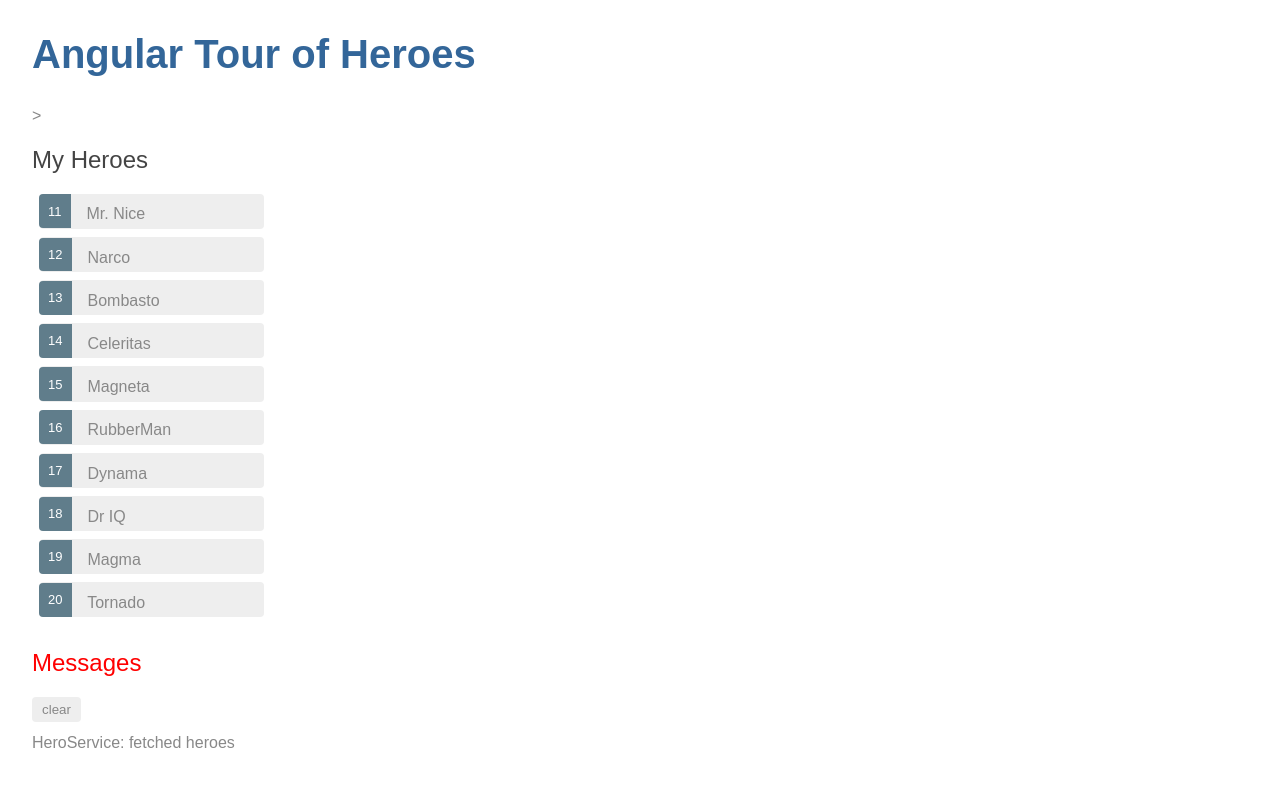
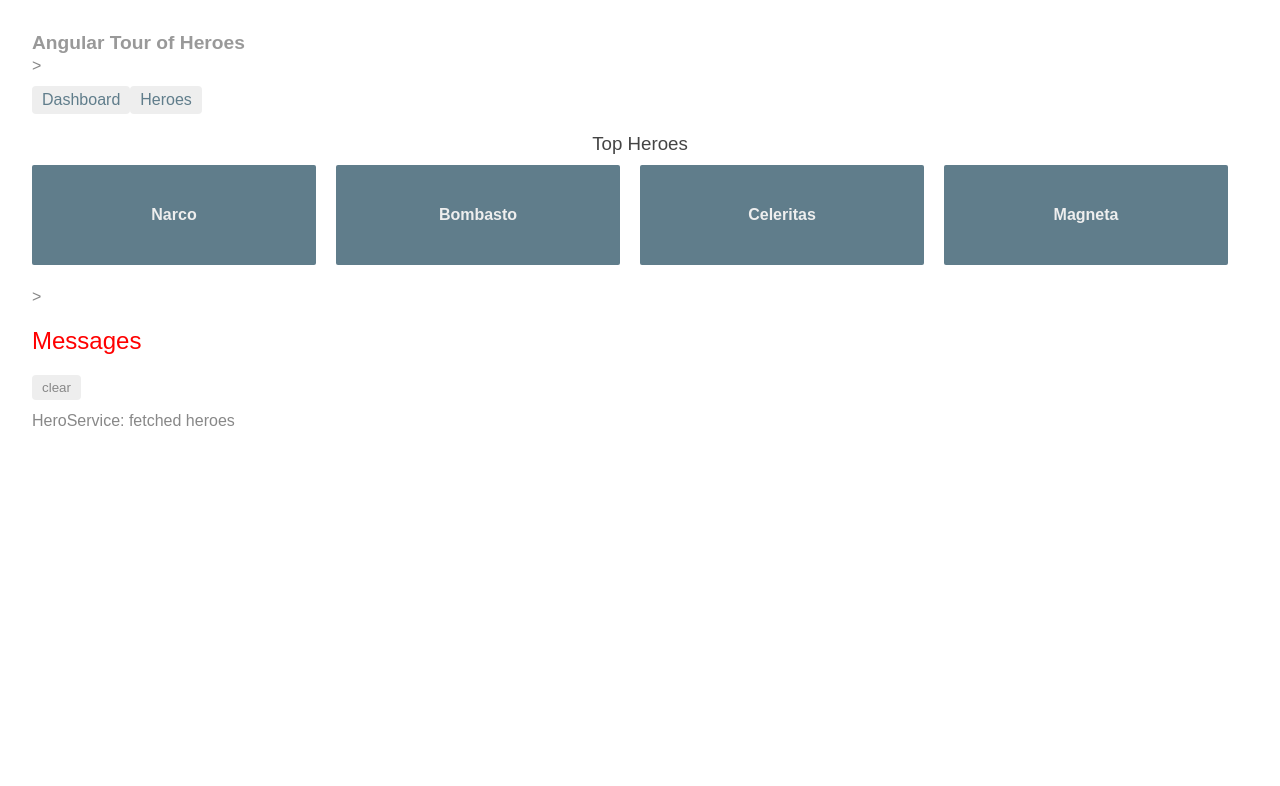
Before and after one commit to AvoHagopian/angular-tour-of-heroes, an Angular app: page /dashboard in a window 1280 px wide. Shown: the top 786 px of the page. Built offline with nearby package versions, Linux system fonts and the light colour scheme.

Commit message:
Added root route, CSS files, and more routes

```diff
--- a/src/app/app.component.css
+++ b/src/app/app.component.css
@@ -0,0 +1,29 @@
+/* AppComponent's private CSS styles */
+h1 {
+  font-size: 1.2em;
+  color: #999;
+  margin-bottom: 0;
+}
+h2 {
+  font-size: 2em;
+  margin-top: 0;
+  padding-top: 0;
+}
+nav a {
+  padding: 5px 10px;
+  text-decoration: none;
+  margin-top: 10px;
+  display: inline-block;
+  background-color: #eee;
+  border-radius: 4px;
+}
+nav a:visited, a:link {
+  color: #607d8b;
+}
+nav a:hover {
+  color: #039be5;
+  background-color: #cfd8dc;
+}
+nav a.active {
+  color: #039be5;
+}
--- a/src/app/app.component.html
+++ b/src/app/app.component.html
@@ -1,3 +1,13 @@
 <h1>Angular Tour of Heroes</h1>>
-<app-heroes></app-heroes>
+<nav>
+  <a routerLink = "/dashboard">Dashboard</a>
+  <a routerLink = "/heroes">Heroes</a>
+  <a *ngFor="let hero of heroes" class="col-1-4"
+    routerLink="/detail/{{hero.id}}">
+  <div class="module hero">
+    <h4>{{hero.name}}</h4>
+  </div>
+</a>
+</nav>
+<router-outlet></router-outlet>>
 <app-messages></app-messages>
--- a/src/app/app.module.ts
+++ b/src/app/app.module.ts
@@ -7,13 +7,15 @@
 import { HeroesComponent } from './heroes/heroes.component';
 import { HeroDetailComponent } from './hero-detail/hero-detail.component';
 import { MessagesComponent } from './messages/messages.component';
+import { DashboardComponent } from './dashboard/dashboard.component';
 
 @NgModule({
   declarations: [
     AppComponent,
     HeroesComponent,
     HeroDetailComponent,
-    MessagesComponent
+    MessagesComponent,
+    DashboardComponent
   ],
   imports: [
     BrowserModule,
--- /dev/null
+++ b/src/app/dashboard/dashboard.component.css
@@ -0,0 +1,62 @@
+/* DashboardComponent's private CSS styles */
+[class*='col-'] {
+  float: left;
+  padding-right: 20px;
+  padding-bottom: 20px;
+}
+[class*='col-']:last-of-type {
+  padding-right: 0;
+}
+a {
+  text-decoration: none;
+}
+*, *:after, *:before {
+  -webkit-box-sizing: border-box;
+  -moz-box-sizing: border-box;
+  box-sizing: border-box;
+}
+h3 {
+  text-align: center; margin-bottom: 0;
+}
+h4 {
+  position: relative;
+}
+.grid {
+  margin: 0;
+}
+.col-1-4 {
+  width: 25%;
+}
+.module {
+  padding: 20px;
+  text-align: center;
+  color: #eee;
+  max-height: 120px;
+  min-width: 120px;
+  background-color: #607d8b;
+  border-radius: 2px;
+}
+.module:hover {
+  background-color: #eee;
+  cursor: pointer;
+  color: #607d8b;
+}
+.grid-pad {
+  padding: 10px 0;
+}
+.grid-pad > [class*='col-']:last-of-type {
+  padding-right: 20px;
+}
+@media (max-width: 600px) {
+  .module {
+    font-size: 10px;
+    max-height: 75px; }
+}
+@media (max-width: 1024px) {
+  .grid {
+    margin: 0;
+  }
+  .module {
+    min-width: 60px;
+  }
+}
--- /dev/null
+++ b/src/app/dashboard/dashboard.component.html
@@ -0,0 +1,8 @@
+<h3>Top Heroes</h3>
+<div class="grid grid-pad">
+  <a *ngFor="let hero of heroes" class="col-1-4">
+    <div class="module hero">
+      <h4>{{hero.name}}</h4>
+    </div>
+  </a>
+</div>
--- /dev/null
+++ b/src/app/dashboard/dashboard.component.ts
@@ -0,0 +1,23 @@
+import { Component, OnInit } from '@angular/core';
+import { Hero } from '../hero';
+import { HeroService } from '../hero.service';
+
+@Component({
+  selector: 'app-dashboard',
+  templateUrl: './dashboard.component.html',
+  styleUrls: [ './dashboard.component.css' ]
+})
+export class DashboardComponent implements OnInit {
+  heroes: Hero[] = [];
+
+  constructor(private heroService: HeroService) { }
+
+  ngOnInit() {
+    this.getHeroes();
+  }
+
+  getHeroes(): void {
+    this.heroService.getHeroes()
+      .subscribe(heroes => this.heroes = heroes.slice(1, 5));
+  }
+}
--- a/src/app/hero-detail/hero-detail.component.css
+++ b/src/app/hero-detail/hero-detail.component.css
@@ -0,0 +1,30 @@
+/* HeroDetailComponent's private CSS styles */
+label {
+  display: inline-block;
+  width: 3em;
+  margin: .5em 0;
+  color: #607D8B;
+  font-weight: bold;
+}
+input {
+  height: 2em;
+  font-size: 1em;
+  padding-left: .4em;
+}
+button {
+  margin-top: 20px;
+  font-family: Arial;
+  background-color: #eee;
+  border: none;
+  padding: 5px 10px;
+  border-radius: 4px;
+  cursor: pointer; cursor: hand;
+}
+button:hover {
+  background-color: #cfd8dc;
+}
+button:disabled {
+  background-color: #eee;
+  color: #ccc;
+  cursor: auto;
+}
--- a/src/app/heroes/heroes.component.css
+++ b/src/app/heroes/heroes.component.css
@@ -1,8 +1,4 @@
 /* HeroesComponent's private CSS styles */
-.selected {
-  background-color: #CFD8DC !important;
-  color: white;
-}
 .heroes {
   margin: 0 0 2em 0;
   list-style-type: none;
@@ -10,28 +6,33 @@
   width: 15em;
 }
 .heroes li {
+  position: relative;
   cursor: pointer;
-  position: relative;
-  left: 0;
   background-color: #EEE;
   margin: .5em;
   padding: .3em 0;
   height: 1.6em;
   border-radius: 4px;
 }
-.heroes li.selected:hover {
-  background-color: #BBD8DC !important;
-  color: white;
-}
+
 .heroes li:hover {
   color: #607D8B;
   background-color: #DDD;
   left: .1em;
 }
-.heroes .text {
+
+.heroes a {
+  color: #888;
+  text-decoration: none;
   position: relative;
-  top: -3px;
+  display: block;
+  width: 250px;
 }
+
+.heroes a:hover {
+  color:#607D8B;
+}
+
 .heroes .badge {
   display: inline-block;
   font-size: small;
@@ -43,6 +44,8 @@
   left: -1px;
   top: -4px;
   height: 1.8em;
+  min-width: 16px;
+  text-align: right;
   margin-right: .8em;
   border-radius: 4px 0 0 4px;
 }
--- a/src/app/heroes/heroes.component.html
+++ b/src/app/heroes/heroes.component.html
@@ -1,10 +1,8 @@
 <h2>My Heroes</h2>
 <ul class="heroes">
-  <li *ngFor="let hero of heroes"
-    [class.selected]="hero === selectedHero"
-    (click)="onSelect(hero)">
-    <span class="badge">{{hero.id}}</span> {{hero.name}}
+  <li *ngFor="let hero of heroes">
+    <a routerLink = "/detail/{{ hero.id }}">
+      <span class="badge">{{hero.id}}</span> {{hero.name}}
+    </a>
   </li>
 </ul>
-
-<app-hero-detail [hero] = "selectedHero"></app-hero-detail>
--- a/src/app/heroes/heroes.component.ts
+++ b/src/app/heroes/heroes.component.ts
@@ -10,11 +10,6 @@
 })
 export class HeroesComponent implements OnInit {
   heroes: Hero[];
-  selectedHero: Hero;
-
-  onSelect(hero: Hero): void {
-    this.selectedHero = hero;
-  }
 
   getHeroes(): void {
     this.heroService.getHeroes()
```
Also changed, not shown: src/app/app-routing.module.ts (+8 -1 lines), 1 other file (tests, documents, lock files or other folders).
